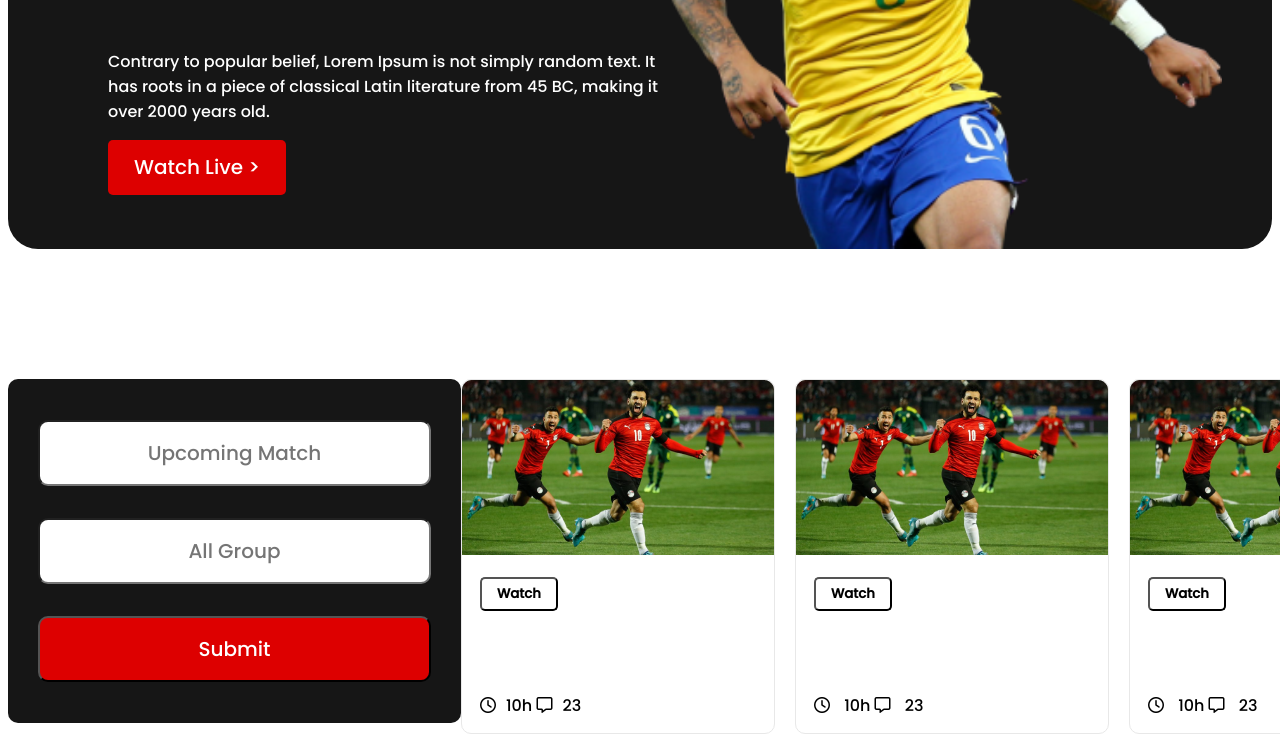
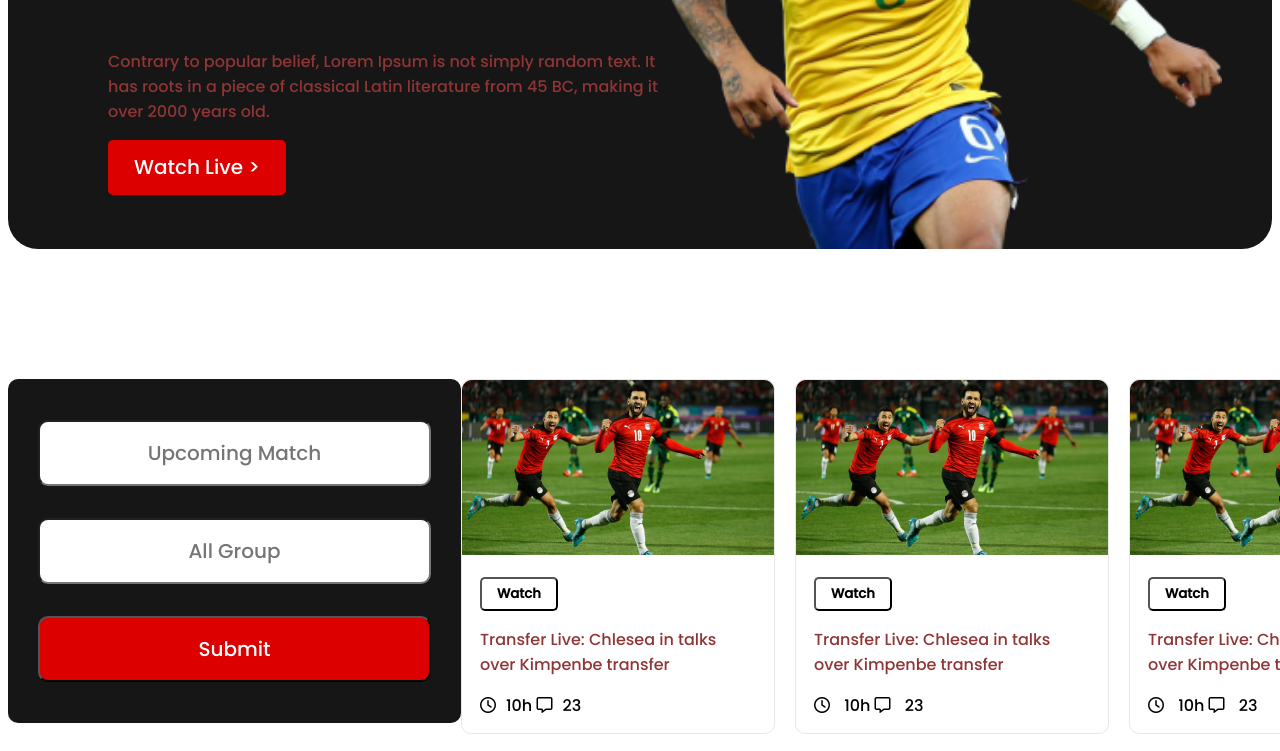
Before and after one commit to rockys1/player-transfer, a plain HTML site: page index.html in a window 1280 px wide. Shown: the part 385-1136 px from the top of the page. Drawn offline with Linux system fonts and the light colour scheme.

Commit message:
first commit

```diff
--- a/style.css
+++ b/style.css
@@ -27,7 +27,7 @@
     width: 50%;
 }
 .banner-title h1,p{
-    color: #fff;
+    color: rgb(143, 53, 53);
 }
 .banner-title h1{
     font-weight: 700;
```
